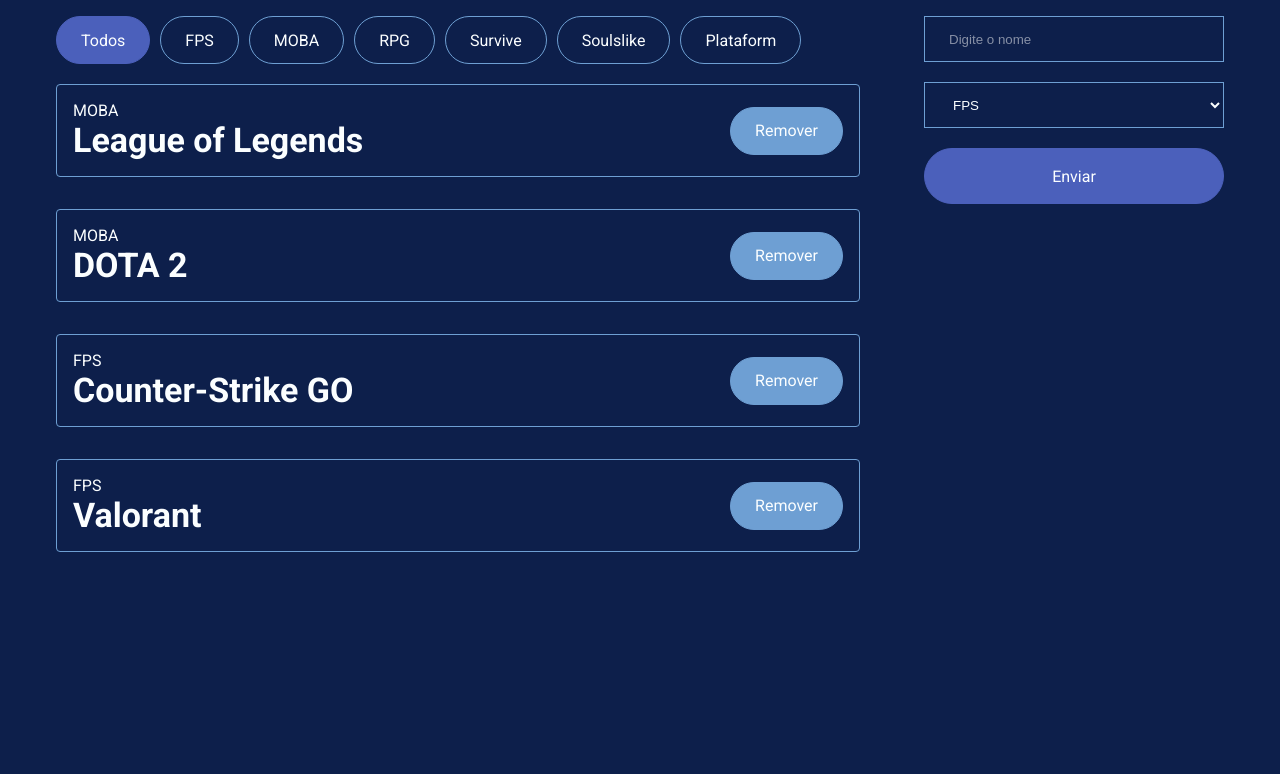
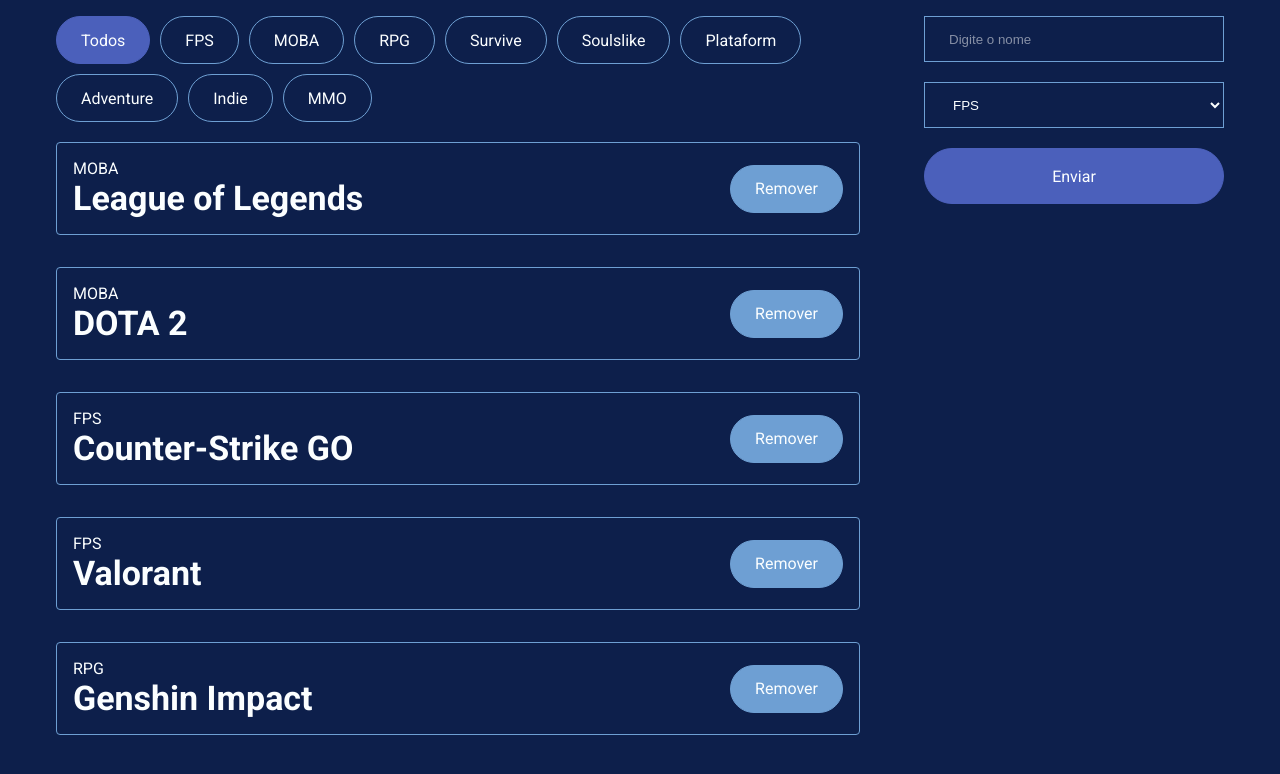
Before and after one commit to josedasilva123/lexgames, a React (Create React App) app: page / in a window 1280 px wide. Shown: the top 774 px of the page. Built offline with nearby package versions, Linux system fonts and the light colour scheme.

Commit message:
gamelist

```diff
--- a/src/App.js
+++ b/src/App.js
@@ -1,9 +1,9 @@
 /* eslint-disable no-restricted-globals */
-import { useState } from "react";
+import { useState, useEffect } from "react";
 import AddGameForm from "./components/AddGameForm";
 import GameList from "./components/GameList";
-import './styles/index.css'
-import gridStyle from "./styles/modules/grid.module.css"
+import "./styles/index.css";
+import gridStyle from "./styles/modules/grid.module.css";
 
 function App() {
   const [gameList, setGameList] = useState([
@@ -23,6 +23,10 @@
       name: "Valorant",
       category: "FPS",
     },
+    {
+      name: "Genshin Impact",
+      category: "RPG",
+    }
   ]);
 
   const [filter, setFilter] = useState("");
@@ -38,6 +42,9 @@
     "Survive",
     "Soulslike",
     "Plataform",
+    "Adventure",
+    "Indie",
+    "MMO"
   ];
 
   function addGame(formData) {
@@ -73,9 +80,7 @@
           />
           <AddGameForm categories={categories} addGame={addGame} />
         </div>
-
       </div>
-
     </div>
   );
 }
--- a/src/components/GameList/index.jsx
+++ b/src/components/GameList/index.jsx
@@ -18,7 +18,6 @@
                 Não foi cadastrado nenhum jogo nesta lista.
             </h1>
         )}
-
     </div>
 
   )
--- a/src/styles/form.css
+++ b/src/styles/form.css
@@ -20,9 +20,11 @@
 
     color: var(--color-white);
 }
+
 .form select option{
     background: var(--color-darkblue);
 }
+
 .form input::placeholder{
     color: rgba(255,255,255, .5);
 }
```
Lines whose indentation alone changed are shown as unchanged.
